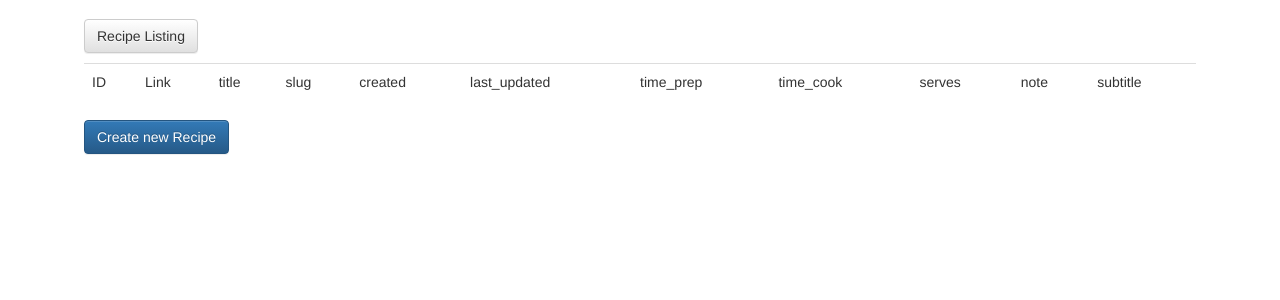
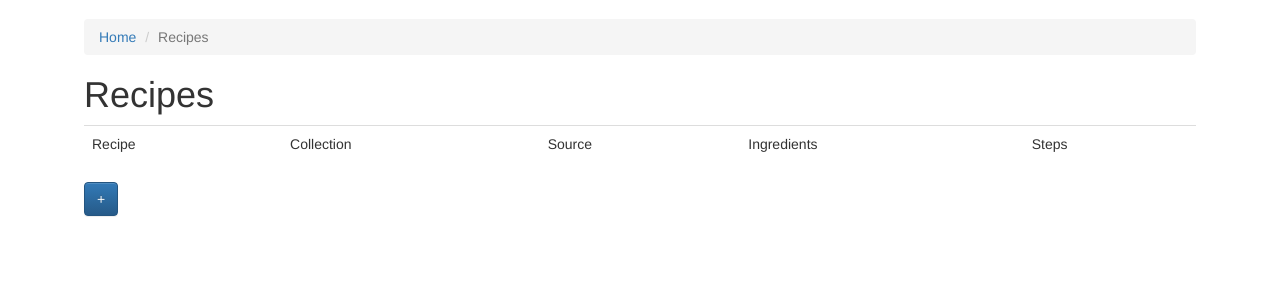
Before and after one commit to 559Labs/YemekKitabi, a Django app: page /recipe/ in a window 1280 px wide. Shown: the part 51-351 px from the top of the page. Run offline with Django 3.2, Linux system fonts and the light colour scheme; data that the repository does not hold is empty; some libraries are stand-ins or nearby versions.

Commit message:
Cleaned up template for Recipe model.

```diff
--- a/web/code/yemek/admin.py
+++ b/web/code/yemek/admin.py
@@ -8,12 +8,12 @@ Inlines
 """
 class IngredientInline(admin.TabularInline):
     model = Ingredient
-    extra = 3
+    extra = 20
     suit_classes = 'suit-tab suit-tab-ingredients'
 
 class RecipeStepInline(admin.TabularInline):
     model = RecipeStep
-    extra = 3
+    extra = 20
     suit_classes = 'suit-tab suit-tab-steps'
 
 class RecipeInline(admin.TabularInline):
--- a/web/code/yemek/templates/base.html
+++ b/web/code/yemek/templates/base.html
@@ -8,6 +8,8 @@
     <link rel="stylesheet" href="https://maxcdn.bootstrapcdn.com/bootstrap/3.3.7/css/bootstrap.min.css" integrity="sha384-BVYiiSIFeK1dGmJRAkycuHAHRg32OmUcww7on3RYdg4Va+PmSTsz/K68vbdEjh4u" crossorigin="anonymous">
     <link rel="stylesheet" href="https://maxcdn.bootstrapcdn.com/bootstrap/3.3.7/css/bootstrap-theme.min.css" integrity="sha384-rHyoN1iRsVXV4nD0JutlnGaslCJuC7uwjduW9SVrLvRYooPp2bWYgmgJQIXwl/Sp" crossorigin="anonymous">
     <script src="https://maxcdn.bootstrapcdn.com/bootstrap/3.3.7/js/bootstrap.min.js" integrity="sha384-Tc5IQib027qvyjSMfHjOMaLkfuWVxZxUPnCJA7l2mCWNIpG9mGCD8wGNIcPD7Txa" crossorigin="anonymous"></script>
+    <script src="https://use.typekit.net/kzf7oqr.js"></script>
+    <script>try{Typekit.load({ async: true });}catch(e){}</script>
     <style>
     .maincontainer {
       padding: 5em 1em 1em 1em;
--- a/web/code/yemek/templates/yemek/recipe_list.html
+++ b/web/code/yemek/templates/yemek/recipe_list.html
@@ -1,34 +1,34 @@
 {% extends "base.html" %}
 {% load static %}
 {% block content %}
-<p><a class="btn btn-default" href="{% url 'yemek_recipe_list' %}">Recipe Listing</a></p>
+
+<ol class="breadcrumb">
+  <li><a href="{% url 'yemek_home' %}">Home</a></li>
+  <li class="active">Recipes</li>
+</ol>
+
+<h1>Recipes</h1>
+
 <table class="table">
 <tr>
-<td>ID</td><td>Link</td>
-    <td>title</td>
-    <td>slug</td>
-    <td>created</td>
-    <td>last_updated</td>
-    <td>time_prep</td>
-    <td>time_cook</td>
-    <td>serves</td>
-    <td>note</td>
-    <td>subtitle</td>
+    <td>Recipe</td>
+    <td>Collection</td>
+    <td>Source</td>
+    <td>Ingredients</td>
+    <td>Steps</td>
 </tr>
 {% for object in object_list %}
 <tr>
-    <td>{{object.id}}</td>
-    <td><a href="{{object.get_absolute_url}}">{{object}}</a></td>
-    <td>{{ object.title }}</td>
-    <td>{{ object.slug }}</td>
-    <td>{{ object.created }}</td>
-    <td>{{ object.last_updated }}</td>
-    <td>{{ object.time_prep }}</td>
-    <td>{{ object.time_cook }}</td>
-    <td>{{ object.serves }}</td>
-    <td>{{ object.note }}</td>
-    <td>{{ object.subtitle }}</td>
+    <td><a href="{{object.get_absolute_url}}"><strong>{{ object.title }}</strong>
+    {{ object.subtitle }}</a></td>
+    <td>{{ object.collection }}</td>
+    <td>{{ object.source }}</td>
+    <td>{{ object.get_ingredient_count }}</td>
+    <td>{{ object.get_step_count }}</td>
 </tr>
 {% endfor %}
-</table><a class="btn btn-primary" href="{% url 'yemek_recipe_create' %}">Create new Recipe</a>
+</table>
+
+<a class="btn btn-primary" href="{% url 'yemek_recipe_create' %}">+</a>
+
 {% endblock %}
```
Also changed, not shown: web/code/yemek/models.py (+7 -0 lines), web/code/yemek/templates/yemek/recipe_form.html (+11 -4 lines).
